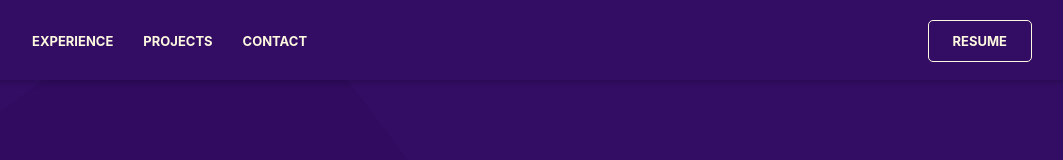
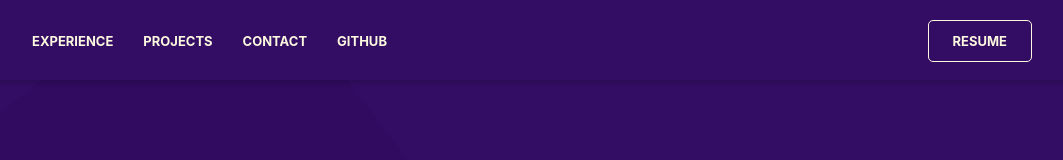
Before and after one commit to taihelsel/portfolio2, a React (Create React App) app: page / in a window 1280 px wide. Shown: the top 160 px of the page, without its empty margins (108-1171 px from the left). Built offline with nearby package versions, Linux system fonts and the light colour scheme.

Commit message:
added github to nav links

```diff
--- a/src/Components/Nav/Nav.js
+++ b/src/Components/Nav/Nav.js
@@ -1,5 +1,6 @@
 import React, { useState } from "react";
 import "./Nav.css";
+import { contact } from "../../portfolioInfo";
 function Nav({ handleResumeClick }) {
     const [showNav, setShowNav] = useState(false);
     const handleHamburgerClick = () => {
@@ -19,6 +20,9 @@ function Nav({ handleResumeClick }) {
                 </li>
                 <li>
                     <a onClick={handleNavLinkClick} className="nav-section-link" href="#Contact">Contact</a>
+                </li>
+                <li>
+                    <a onClick={handleNavLinkClick} className="nav-section-link" href={contact.github} target="_blank">GitHub</a>
                 </li>
                 <li id="mobile-nav-resume-link" onClick={handleResumeClick}>
                     <a onClick={handleNavLinkClick} className="nav-section-link" >Resume</a>
```
